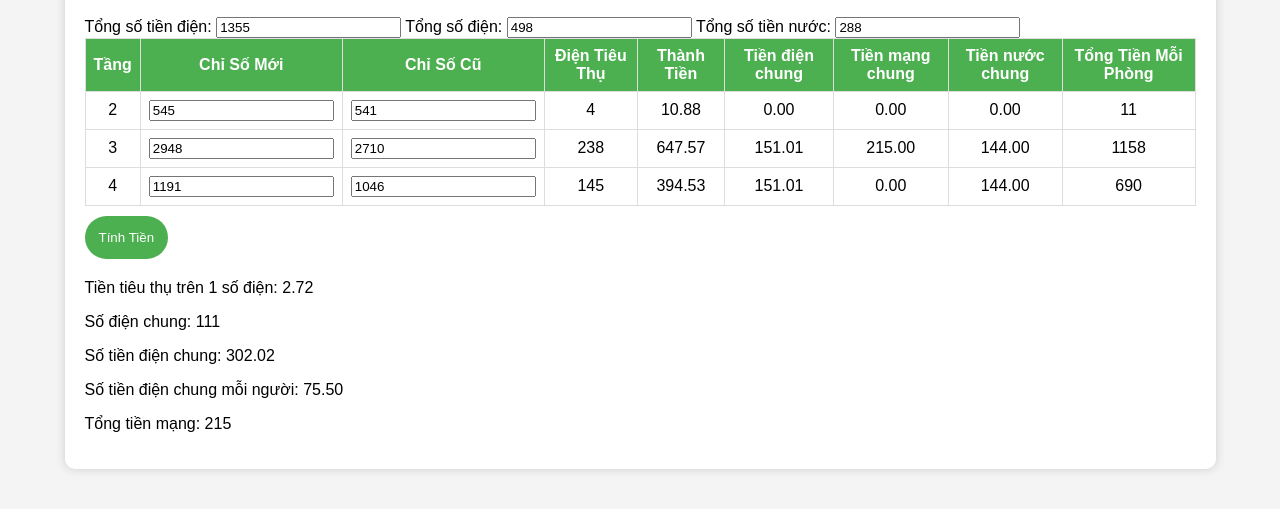
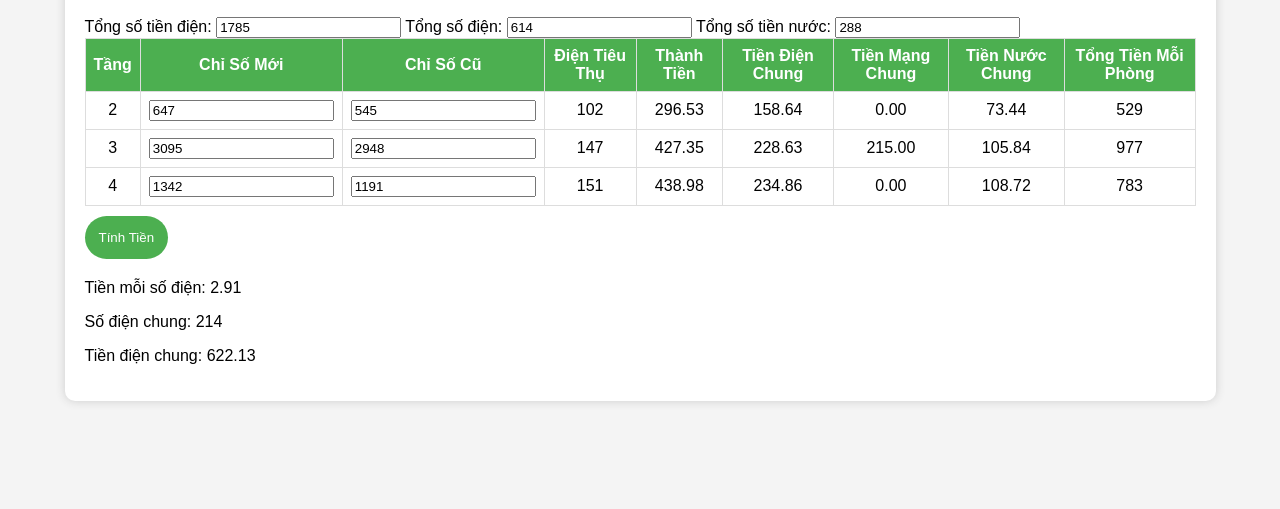
Before and after one commit to AnAnh2k/service-billing-app, a plain HTML site: page index.html in a window 1280 px wide. Both pictures are taken after a click on the button "Tính Tiền". Shown: the part 111-620 px from the top of the page. Drawn offline with Linux system fonts and the light colour scheme.

Commit message:
update tính dịch vụ theo % điện riêng

```diff
--- a/index.html
+++ b/index.html
@@ -61,12 +61,12 @@
   <body>
     <div class="container">
       <h2>Tính Tiền Dịch Vụ</h2>
-      <label for="totalMoney">Tổng số tiền điện:</label>
-      <input type="number" id="totalMoney" value="1355" />
-      <label for="totalKwh">Tổng số điện:</label>
-      <input type="number" id="totalKwh" value="498" />
-      <label for="waterMoney">Tổng số tiền nước:</label>
-      <input type="number" id="waterMoney" value="288" />
+      <label for="tongTienDien">Tổng số tiền điện:</label>
+      <input type="number" id="tongTienDien" value="1785" />
+      <label for="tongSoDien">Tổng số điện:</label>
+      <input type="number" id="tongSoDien" value="614" />
+      <label for="tongTienNuoc">Tổng số tiền nước:</label>
+      <input type="number" id="tongTienNuoc" value="288" />
 
       <table>
         <tr>
@@ -75,141 +75,127 @@
           <th>Chỉ Số Cũ</th>
           <th>Điện Tiêu Thụ</th>
           <th>Thành Tiền</th>
-          <th>Tiền điện chung</th>
-          <th>Tiền mạng chung</th>
-          <th>Tiền nước chung</th>
+          <th>Tiền Điện Chung</th>
+          <th>Tiền Mạng Chung</th>
+          <th>Tiền Nước Chung</th>
           <th>Tổng Tiền Mỗi Phòng</th>
         </tr>
         <tr>
           <td>2</td>
-          <td><input type="number" id="new2" value="545" /></td>
-          <td><input type="number" id="old2" value="541" /></td>
-          <td id="consumed2">0</td>
-          <td id="cost2">0</td>
-          <td id="sharedCost2">0</td>
-          <td id="netCost2">0</td>
-          <td id="waterCost2">0</td>
-          <td id="total2">0</td>
+          <td><input type="number" id="chiSoMoi2" value="647" /></td>
+          <td><input type="number" id="chiSoCu2" value="545" /></td>
+          <td id="dienTieuThu2">0</td>
+          <td id="tienDien2">0</td>
+          <td id="tienDienChung2">0</td>
+          <td id="tienMang2">0</td>
+          <td id="tienNuoc2">0</td>
+          <td id="tongTien2">0</td>
         </tr>
         <tr>
           <td>3</td>
-          <td><input type="number" id="new3" value="2948" /></td>
-          <td><input type="number" id="old3" value="2710" /></td>
-          <td id="consumed3">0</td>
-          <td id="cost3">0</td>
-          <td id="sharedCost3">0</td>
-          <td id="netCost3">0</td>
-          <td id="waterCost3">0</td>
-          <td id="total3">0</td>
+          <td><input type="number" id="chiSoMoi3" value="3095" /></td>
+          <td><input type="number" id="chiSoCu3" value="2948" /></td>
+          <td id="dienTieuThu3">0</td>
+          <td id="tienDien3">0</td>
+          <td id="tienDienChung3">0</td>
+          <td id="tienMang3">0</td>
+          <td id="tienNuoc3">0</td>
+          <td id="tongTien3">0</td>
         </tr>
         <tr>
           <td>4</td>
-          <td><input type="number" id="new4" value="1191" /></td>
-          <td><input type="number" id="old4" value="1046" /></td>
-          <td id="consumed4">0</td>
-          <td id="cost4">0</td>
-          <td id="sharedCost4">0</td>
-          <td id="netCost4">0</td>
-          <td id="waterCost4">0</td>
-          <td id="total4">0</td>
+          <td><input type="number" id="chiSoMoi4" value="1342" /></td>
+          <td><input type="number" id="chiSoCu4" value="1191" /></td>
+          <td id="dienTieuThu4">0</td>
+          <td id="tienDien4">0</td>
+          <td id="tienDienChung4">0</td>
+          <td id="tienMang4">0</td>
+          <td id="tienNuoc4">0</td>
+          <td id="tongTien4">0</td>
         </tr>
       </table>
 
-      <button onclick="calculateElectricity()">Tính Tiền</button>
+      <button onclick="tinhTienDichVu()">Tính Tiền</button>
 
       <div class="result-section">
-        <p>
-          Tiền tiêu thụ trên 1 số điện: <span id="pricePerKwhDisplay">0</span>
-        </p>
-        <p>Số điện chung: <span id="sharedKwhDisplay">0</span></p>
-        <p>Số tiền điện chung: <span id="sharedMoneyDisplay">0</span></p>
-        <p>
-          Số tiền điện chung mỗi người:
-          <span id="sharedMoneyPerPersonDisplay">0</span>
-        </p>
-        <p>Tổng tiền mạng: <span id="networkFeeDisplay">215</span></p>
+        <p>Tiền mỗi số điện: <span id="giaMotSoDien">0</span></p>
+        <p>Số điện chung: <span id="soDienChung">0</span></p>
+        <p>Tiền điện chung: <span id="tongTienDienChung">0</span></p>
       </div>
     </div>
 
     <script>
-      function calculateElectricity() {
-        const totalMoney = parseFloat(
-          document.getElementById("totalMoney").value
+      function tinhTienDichVu() {
+        const tongTienDien = parseFloat(
+          document.getElementById("tongTienDien").value
         );
-        const totalKwh = parseFloat(document.getElementById("totalKwh").value);
-        const waterMoney = parseFloat(
-          document.getElementById("waterMoney").value
+        const tongSoDien = parseFloat(
+          document.getElementById("tongSoDien").value
         );
-        const numPeople = 4;
-        // Số người theo tầng dùng điện (để tính tiền điện chung và tiền nước chung)
-        const peoplePerFloor = { 2: 0, 3: 2, 4: 2 };
+        const tongTienNuoc = parseFloat(
+          document.getElementById("tongTienNuoc").value
+        );
 
-        // Tính giá tiền tiêu thụ trên 1 số điện (mỗi kWh)
-        const pricePerKwh = totalMoney / totalKwh;
-        document.getElementById("pricePerKwhDisplay").innerText =
-          pricePerKwh.toFixed(2);
+        const giaMotSo = tongTienDien / tongSoDien;
+        document.getElementById("giaMotSoDien").innerText = giaMotSo.toFixed(2);
 
-        let consumedFloors = {};
-        let totalConsumed = 0;
+        const tienDienTungTang = {};
+        const dienTieuThuTungTang = {};
+        let tongDienTieuThu = 0;
+        let tongTienDienTungTang = 0;
 
-        // Tính số điện tiêu thụ của từng tầng
-        for (let i = 2; i <= 4; i++) {
-          let newIndex = parseFloat(document.getElementById("new" + i).value);
-          let oldIndex = parseFloat(document.getElementById("old" + i).value);
-          let consumed = newIndex - oldIndex;
-          consumedFloors[i] = consumed;
-          totalConsumed += consumed;
-          document.getElementById("consumed" + i).innerText = consumed;
+        for (let tang = 2; tang <= 4; tang++) {
+          const moi = parseFloat(
+            document.getElementById(`chiSoMoi${tang}`).value
+          );
+          const cu = parseFloat(
+            document.getElementById(`chiSoCu${tang}`).value
+          );
+          const soDien = moi - cu;
+          const tienDien = soDien * giaMotSo;
+
+          dienTieuThuTungTang[tang] = soDien;
+          tienDienTungTang[tang] = tienDien;
+          tongDienTieuThu += soDien;
+          tongTienDienTungTang += tienDien;
+
+          document.getElementById(`dienTieuThu${tang}`).innerText = soDien;
+          document.getElementById(`tienDien${tang}`).innerText =
+            tienDien.toFixed(2);
         }
 
-        // Tính số điện chung, số tiền điện chung và số tiền điện chung mỗi người
-        let sharedKwh = totalKwh - totalConsumed;
-        let sharedMoney = sharedKwh * pricePerKwh;
-        let sharedMoneyPerPerson = sharedMoney / numPeople;
+        const soDienChung = tongSoDien - tongDienTieuThu;
+        const tienDienChung = tongTienDien - tongTienDienTungTang;
+        document.getElementById("soDienChung").innerText = soDienChung;
+        document.getElementById("tongTienDienChung").innerText =
+          tienDienChung.toFixed(2);
 
-        document.getElementById("sharedKwhDisplay").innerText = sharedKwh;
-        document.getElementById("sharedMoneyDisplay").innerText =
-          sharedMoney.toFixed(2);
-        document.getElementById("sharedMoneyPerPersonDisplay").innerText =
-          sharedMoneyPerPerson.toFixed(2);
+        const tienMang = 215;
+        const tienMangMotNguoi = tienMang / 2;
 
-        // Tính tiền nước chung: chia đều theo số người (5 người)
-        const waterMoneyPerPerson = waterMoney / numPeople;
+        for (let tang = 2; tang <= 4; tang++) {
+          const tiLe = tienDienTungTang[tang] / tongTienDienTungTang;
+          const tienDienChungTang = tienDienChung * tiLe;
+          const tienNuocTang = tongTienNuoc * tiLe;
 
-        // Tiền mạng chỉ áp dụng cho tầng 2 và tầng 3:
-        // Tầng 2: 1 người, Tầng 3: 2 người, tổng số người = 3
-        const networkFee = 215;
-        const totalNetworkUsers = 2; //+ 2; // = 3
-        const networkFeePerUser = networkFee / totalNetworkUsers;
+          let tienMangTang = 0;
+          if (tang === 3) tienMangTang = tienMangMotNguoi * 2;
 
-        let grandTotal = 0;
-        for (let i = 2; i <= 4; i++) {
-          let cost = consumedFloors[i] * pricePerKwh;
-          let floorSharedCost = sharedMoneyPerPerson * peoplePerFloor[i];
-          let waterCost = waterMoneyPerPerson * peoplePerFloor[i];
-          let networkFeeForFloor = 0;
-          if (i === 2) {
-            networkFeeForFloor = networkFeePerUser * 0;
-          } else if (i === 3) {
-            networkFeeForFloor = networkFeePerUser * 2;
-          }
-          let total = cost + floorSharedCost + waterCost + networkFeeForFloor;
-          // Làm tròn tổng tiền: cộng thêm 1 rồi bỏ phần thập phân
-          let roundedTotal = Math.floor(total + 1);
+          const tongTien =
+            tienDienTungTang[tang] +
+            tienDienChungTang +
+            tienNuocTang +
+            tienMangTang;
+          const tongLamTron = Math.floor(tongTien + 1);
 
-          document.getElementById("cost" + i).innerText = cost.toFixed(2);
-          document.getElementById("sharedCost" + i).innerText =
-            floorSharedCost.toFixed(2);
-          document.getElementById("netCost" + i).innerText =
-            networkFeeForFloor.toFixed(2);
-          document.getElementById("waterCost" + i).innerText =
-            waterCost.toFixed(2);
-          document.getElementById("total" + i).innerText = roundedTotal;
-          grandTotal += roundedTotal;
+          document.getElementById(`tienDienChung${tang}`).innerText =
+            tienDienChungTang.toFixed(2);
+          document.getElementById(`tienNuoc${tang}`).innerText =
+            tienNuocTang.toFixed(2);
+          document.getElementById(`tienMang${tang}`).innerText =
+            tienMangTang.toFixed(2);
+          document.getElementById(`tongTien${tang}`).innerText = tongLamTron;
         }
-        // Có thể hiển thị tổng tiền dịch vụ tổng cộng nếu cần
-        alert("Tổng tiền dịch vụ: " + grandTotal);
-        console.log("Tổng tiền dịch vụ: " + grandTotal);
       }
     </script>
   </body>
```
